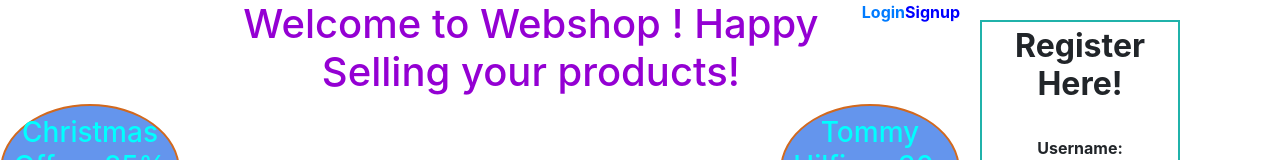
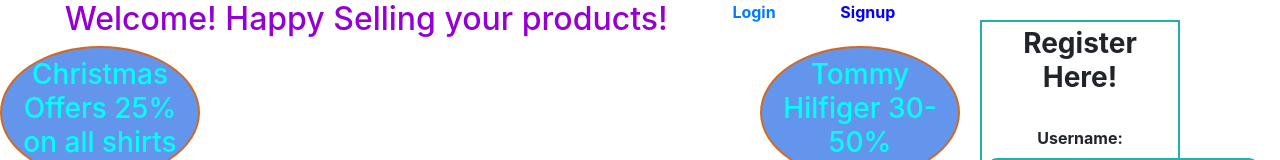
Before and after one commit to mahavinay/Web-Shop-App, a React (Create React App) app in the folder client/: page /signup in a window 1280 px wide. Shown: the top 160 px of the page. Built offline with nearby package versions, Linux system fonts and the light colour scheme; no server answers.

Commit message:
cleaning up code and styling

```diff
--- a/client/src/App.js
+++ b/client/src/App.js
@@ -41,7 +41,7 @@
 
   return (
     <section className="App">
-        <h1 className="welcome">Welcome {loggedInUser.username}</h1>
+        <h1 className="welcome" style={{color:"cornflowerblue"}}>Welcome {loggedInUser.username}!</h1>
         <Navbar userInSession={loggedInUser} getUser={getLoggedInUser} />
         <Switch>
           <ProtectedRoute
--- a/client/src/components/Auth/Login.js
+++ b/client/src/components/Auth/Login.js
@@ -65,8 +65,9 @@
         />
        </div>
 
+      <br/>
        <div>
-         <input type="submit" value="Login" />
+         <input type="submit" value="Login" style={{backgroundColor:"cyan"}}/>
        </div>
 
       </form>
--- a/client/src/components/Auth/Signup.js
+++ b/client/src/components/Auth/Signup.js
@@ -11,30 +11,24 @@
 
   const service = new AuthService();
 
-  // Form submission handler
   const handleFormSubmit = (event) => {
     event.preventDefault();
-
     const { username, password, email } = regForm;
 
-    // Use the service.signup method to make a call to the back end and sign the user up
-    service
+     service
       .signup(username, password, email)
       .then((response) => {
-
         setRegForm(initialState);
-
         props.getUser(response);
 
       })
       .catch((error) => {
         const { message } = error.response.data;
         setRegErrorMsg(message);
-              });
+      });
   };
 
-  // Change handler
-  const handleChange = (event) => {
+    const handleChange = (event) => {
     const { name, value } = event.target;
     setRegForm({ ...regForm, [name]: value });
   };
@@ -42,7 +36,7 @@
   return (
     <div className="form-data">
 
-        <h2><b>Register Here!</b></h2>
+        <h3><b>Register Here!</b></h3>
         <br/>
         <form onSubmit={handleFormSubmit}>
         <div>
--- a/client/src/components/Auth/signup.css
+++ b/client/src/components/Auth/signup.css
@@ -1,6 +1,6 @@
 body{
     margin: 0 auto;
-    width: 1800px;
+    width: 2000px;
 }
 
 .form-data{
@@ -20,10 +20,3 @@
     margin : 10px;
     padding: 10px
   }
-
-  .nav-style{
-    display: flex;
-    flex-direction:row;
-    justify-content: space-between;
-    margin-left: 200px
-}
--- a/client/src/components/Navbar/Navbar.css
+++ b/client/src/components/Navbar/Navbar.css
@@ -20,7 +20,8 @@
 }
 
 .d-block w-100{
-height: 200px;
+    max-width:100%;
+    height:auto;
 }
 
 .button-color{
@@ -33,7 +34,24 @@
     border : chocolate solid 2px;
     border-radius: 80%;
     background-color: cornflowerblue;
-    width:180px;
+    width:200px;
     padding: 10px;
     margin-bottom: 50px;
   }
+
+  .logout-btn{
+      margin-left: 50px;
+  }
+
+  .log_list{
+      display: flex;
+      flex-direction: row;
+      justify-content: space-evenly;
+  }
+
+
+  .nav-style{
+    display: flex;
+    flex-direction:row;
+    justify-content: space-evenly;
+    }
--- a/client/src/components/Navbar/Navbar.js
+++ b/client/src/components/Navbar/Navbar.js
@@ -3,47 +3,40 @@
 import './Navbar.css'
 import image from '../../assets/ChristmasSale.png'
 import image2 from '../../assets/kidscollection.png'
+import image3 from '../../assets/kidssale.png'
 import Carousel from 'react-bootstrap/Carousel'
-import { Button } from 'react-bootstrap';
-
 import AuthService from "../../services/auth-service";
 
 const Navbar = (props) => {
   const [loggedInUser, setLoggedInUser] = useState(null);
-
   const service = new AuthService();
 
-  // Mimic lifecycle method when a component updates
   useEffect(() => {
     setLoggedInUser(props.userInSession);
   }, [props.userInSession]);
 
-  // function to log user out
   const logoutUser = () => {
     service.logout().then(() => {
-      // reset state value
       setLoggedInUser(null);
-
-      // reset getUser value
       props.getUser(null);
     });
   };
 
   if (loggedInUser) {
     return (
-      <nav >
+      <div className="log_list">
             <div className="logout-btn">
               <NavLink to="/products" activeStyle={{color: "blue"}} exact>
               <button className="btn-all">List Of Products</button>
+              </NavLink>
+            </div>
 
-            </NavLink>
+            <div>
               <NavLink to="/" activeStyle={{color: "blue"}} exact>
-
-            {/* <Button onClick={logoutUser}>Logout</Button> */}
               <button className="btn-all" onClick={logoutUser}>Logout</button>
               </NavLink>
             </div>
-      </nav>
+      </div>
     );
   } else {
     return (
@@ -51,9 +44,8 @@
       <div >
         <div className="nav-style">
         <div>
-                <h1 className="welcome-mess">Welcome to Webshop ! Happy Selling your products!</h1>
+            <h2 className="welcome-mess">Welcome! Happy Selling your products!</h2>
           </div>
-
               <div>
                 <NavLink to="/login" activeStyle={{ color: "blue" }} exact>
                 <b>Login</b>
@@ -82,31 +74,26 @@
                     src={image}
                     alt="First slide"
                   />
+                </Carousel.Item>
 
-                </Carousel.Item>
                 <Carousel.Item>
                   <img
                     className="d-block w-100"
                     src={image2}
-                    alt="Third slide"
+                    alt="Second slide"
                   />
+                </Carousel.Item>
 
-                </Carousel.Item>
                 <Carousel.Item>
                   <img
                     className="d-block w-100"
-                    src={image2}
+                    src={image3}
                     alt="Third slide"
                   />
+                </Carousel.Item>
 
-
-                </Carousel.Item>
               </Carousel>
-
             </div>
-
-
-
       </div>
 
     );
--- a/client/src/components/Products/ProductList.js
+++ b/client/src/components/Products/ProductList.js
@@ -63,7 +63,7 @@
     return(
         <div>
           <div style={{ width: "60%", float: "left" , height: "500px"}}>
-            <h2>List of Products</h2>
+
             <span><button className="btn-all btn-sort"  onClick={()=>sortAllProductByColor()}>Sort By Color</button>
 
             <button className="btn-all" onClick={()=>sortAllProductByPrice()}>Sort By Price</button></span>
--- a/client/src/components/Products/ProductSearch.js
+++ b/client/src/components/Products/ProductSearch.js
@@ -12,7 +12,7 @@
 
       return (
         <div>
-            <span><h1>Search</h1>
+            <span>
             <input
                 name="search"
                 type="text"
```
Also changed, not shown: 1 other file (tests, documents, lock files or other folders). Lines whose indentation alone changed are shown as unchanged.
